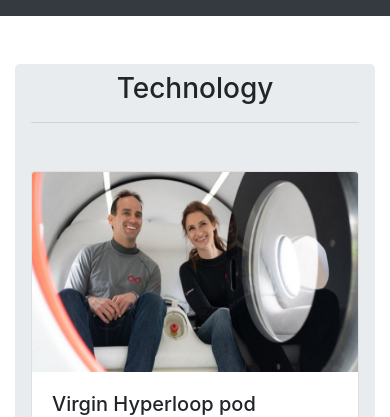
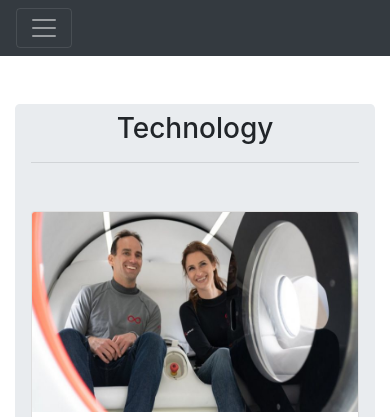
Before and after one commit to antpngl92/Web-Development-CW, a Django app: page / in a window 390 px wide. Shown: the top 417 px of the page. Run offline with Django 3.2, Linux system fonts and the light colour scheme; data comes from the database, SQL or seed files in the repository; both versions use the stored data as it was after the commit; some libraries are stand-ins or nearby versions.

Commit message:
Added responsive navbar

```diff
--- a/news/templates/news/base.html
+++ b/news/templates/news/base.html
@@ -11,64 +11,10 @@
   <title>{{ title }}</title>
 </head>
 <body>
+  {% include 'news/navbar.html' %}
   <script src="https://code.jquery.com/jquery-3.5.1.min.js" crossorigin="anonymous"></script>
   <script type="text/javascript" src="{% static 'front/article.js' %}"></script>
-    <!--Navbar -->
-    <nav class="mb-1 navbar navbar-expand-lg navbar-dark bg-dark">
-      <div class="collapse navbar-collapse" id="navbarSupportedContent-555">
-        <ul class="navbar-nav mr-auto">
-          <li class="nav-item">
-            <a class="nav-link" href="{% url 'news_home' %}">HOME</a>
-          </li>
-          <li class="nav-item">
-            <a class="nav-link" href="{% url 'news_home' %}">NEWS</a>
-          </li>
-          <li class="nav-item">
-            <a class="nav-link" href="{% url 'news_home' %}">COVID-19 ADVICE</a>
-          </li>
-          <li class="nav-item">
-            <a class="nav-link" href="{% url 'news_home' %}">UK POLITICS</a>
-          </li>
-          <li class="nav-item">
-            <a class="nav-link" href="{% url 'news_home' %}">US POLITICS</a>
-          </li>
-          <li class="nav-item">
-            <a class="nav-link" href="{% url 'news_home' %}">PREMIUM</a>
-          </li>
-        </ul>
 
-        {% if request.user.is_authenticated %}
-        <table class="navbar-nav">
-          <tr>
-            <td class="nav-item dropdown">
-              <!-- This should be a dropdown -->
-              <a class="nav-link p-0 pr-3 nav-link dropdown-toggle" data-toggle="dropdown" href="#">{{user.username  | capfirst}}</a>
-              <div class="dropdown-menu" style="left: -100px !important;">
-                <a href="{% url 'account' %}" class="dropdown-item">Account</a>
-                <div class="dropdown-divider"></div>
-                <a class="dropdown-item" href="{% url 'logout'  %}">Logout</a>
-            </div>
-            </td>
-            <td>
-              <!-- This should be a dropdown -->
-              {% if user.profile_picture %}
-              <img src="{{user.profile_picture.url}}" alt="avatar image" height="35" style="border-radius: 60%;"></div>
-              {% else %}
-              <img src="https://e7.pngegg.com/pngimages/833/38/png-clipart-user-profile-computer-software-internet-bot-user-miscellaneous-service.png" alt="avatar image" height="35" style="border-radius: 60%;"></div>
-              {% endif %}
-            </td>
-          </tr>
-        </table>
-        {% else %}
-        <div class="navbar-nav">
-          <a class="nav-link" href="{% url 'register'  %}">Register</a>
-          <a class="nav-link" href="{% url 'login'  %}">Login</a>
-        </div>
-        {%endif%}
-
-      </div>
-    </nav>
-    <!--/.Navbar -->
     <div class='container'>
     {% block content %}
     {% endblock %}
@@ -83,5 +29,4 @@
       crossorigin="anonymous"></script>
   </div>
 </body>
-
 </html>
--- /dev/null
+++ b/news/templates/news/navbar.html
@@ -0,0 +1,63 @@
+
+ <nav class="navbar navbar-expand-lg navbar-dark bg-dark">
+    <button class="navbar-toggler" type="button" data-toggle="collapse" data-target="#navbarTogglerDemo01" aria-controls="navbarTogglerDemo01" aria-expanded="false" aria-label="Toggle navigation">
+      <span class="navbar-toggler-icon"></span>
+    </button>
+    <div class="collapse navbar-collapse" id="navbarTogglerDemo01">
+      <!--LEFT SIDE NAVBAR -->
+      <ul class="navbar-nav mr-auto">
+        <li class="nav-item">
+          <a class="nav-link" href="{% url 'news_home' %}">HOME</a>
+        </li>
+        <li class="nav-item">
+          <a class="nav-link" href="{% url 'news_home' %}">NEWS</a>
+        </li>
+        <li class="nav-item">
+          <a class="nav-link" href="{% url 'news_home' %}">COVID-19 ADVICE</a>
+        </li>
+        <li class="nav-item">
+          <a class="nav-link" href="{% url 'news_home' %}">UK POLITICS</a>
+        </li>
+        <li class="nav-item">
+          <a class="nav-link" href="{% url 'news_home' %}">US POLITICS</a>
+        </li>
+        <li class="nav-item">
+          <a class="nav-link" href="{% url 'news_home' %}">PREMIUM</a>
+        </li>
+      </ul>
+      <!--END LEFT SIDE NAVBAR -->
+
+       <!--RIGHT SIDE NAVBAR -->
+      {% if request.user.is_authenticated %}
+      <table class="navbar-nav">
+        <tr>
+          <td class="nav-item dropdown">
+            <!-- This should be a dropdown -->
+            <a class="nav-link p-0 pr-3 nav-link dropdown-toggle" data-toggle="dropdown" href="#">{{user.username  | capfirst}}</a>
+            <div class="dropdown-menu" style="left: -100px !important;">
+              <a href="{% url 'account' %}" class="dropdown-item">Account</a>
+              <div class="dropdown-divider"></div>
+              <a class="dropdown-item" href="{% url 'logout'  %}">Logout</a>
+            </div>
+          </td>
+          <td>
+            <!-- This should be a dropdown -->
+            {% if user.profile_picture %}
+            <img src="{{user.profile_picture.url}}" alt="avatar image" height="35" style="border-radius: 60%;">
+            </div>
+            {% else %}
+            <img src="https://e7.pngegg.com/pngimages/833/38/png-clipart-user-profile-computer-software-internet-bot-user-miscellaneous-service.png" alt="avatar image" height="35" style="border-radius: 60%;">
+            </div>
+            {% endif %}
+          </td>
+        </tr>
+      </table>
+      {% else %}
+      <div class="navbar-nav">
+        <a class="nav-link" href="{% url 'register'  %}">Register</a>
+        <a class="nav-link" href="{% url 'login'  %}">Login</a>
+      </div>
+      {%endif%}
+      <!--END OF RIGHT SIDE NAVBAR -->
+  </nav>
+  <!--/.Navbar -->
--- a/news/templates/news/news.html
+++ b/news/templates/news/news.html
@@ -4,7 +4,7 @@
 <div class="row mt-5"></div>
 {% for category in categories%}
 <div class="jumbotron pt-2">
-<h3 class="text-center">{{category}}</h3><hr>
+<h3 class="text-center">{{ category }}</h3><hr>
   <div class="row mt-5">
     {% for news in category.get_news %}
     <div name="article" data-id={{ news.id }}>
```
Also changed, not shown: db.sqlite3.
